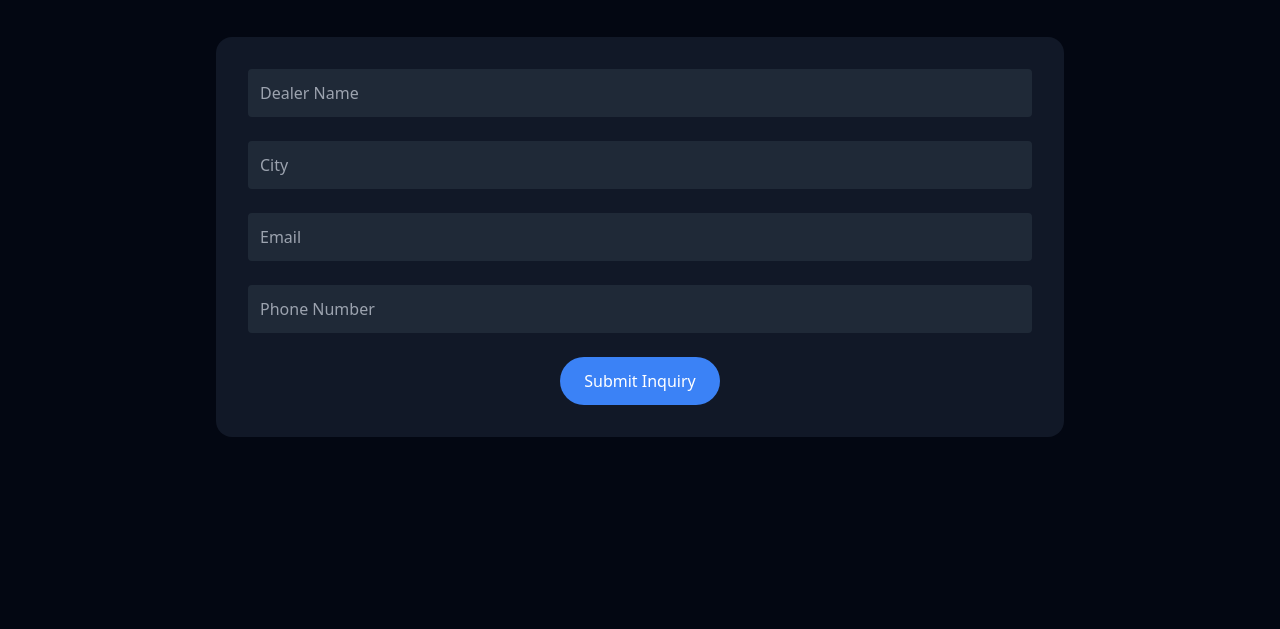
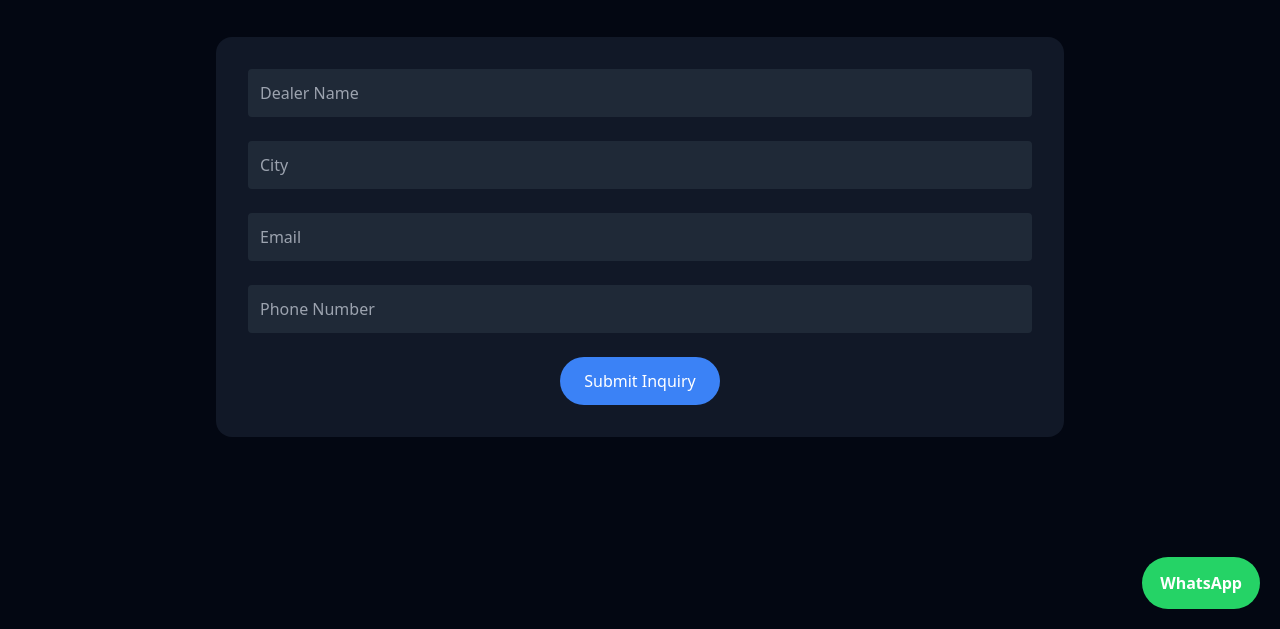
Before and after one commit to ANONYMOUS-GUPTA/turbocare-website, an Eleventy site: page dealer.njk in a window 1280 px wide. Shown: the part 171-800 px from the top of the page. Built offline with nearby package versions, Linux system fonts and the light colour scheme; Eleventy itself is replaced by a stand-in of ours; files that its build step writes are made by us from their sources.

Commit message:
Update layout.njk

```diff
--- a/_includes/layout.njk
+++ b/_includes/layout.njk
@@ -44,6 +44,14 @@
       });
     }
   </script>
+<a href="https://wa.me/918279782770"
+   target="_blank"
+   style="position:fixed;bottom:20px;right:20px;
+          background:#25D366;color:white;
+          padding:14px 18px;border-radius:50px;
+          font-weight:bold;z-index:999;">
+   WhatsApp
+</a>
 
 </body>
 </html>
```
